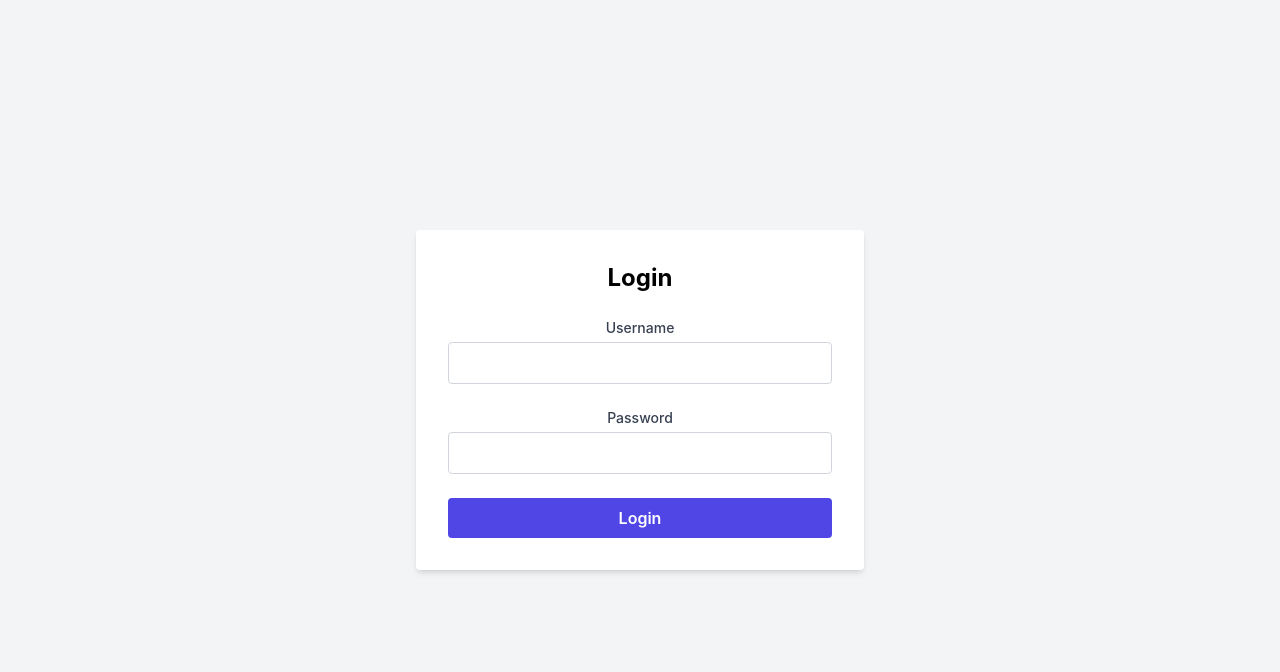
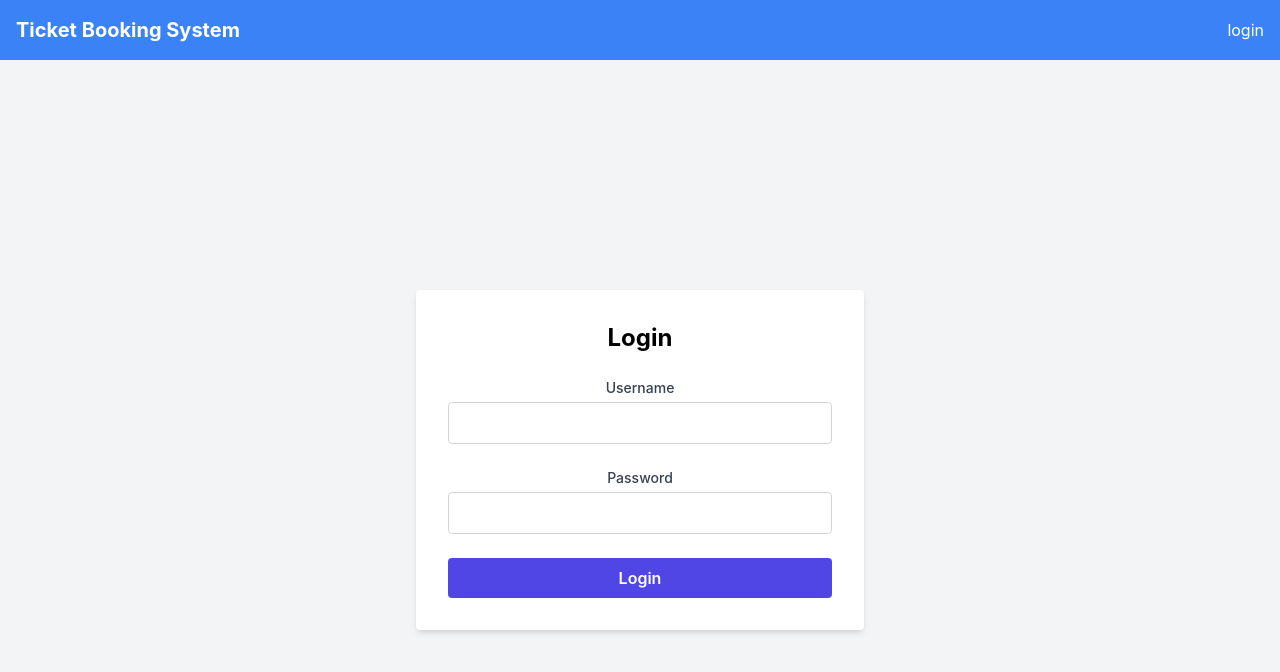
Before and after one commit to saksham000/Ticket-Booking-System-Frontend, a React (Create React App) app: page / in a window 1280 px wide. Shown: the top 672 px of the page. Built offline with nearby package versions, Linux system fonts and the light colour scheme.

Commit message:
Added NavBar

```diff
--- a/src/component/movie/ErrorComponent.jsx
+++ b/src/component/movie/ErrorComponent.jsx
@@ -1,12 +1,12 @@
 export default function ErrorComponent() {
   return (
     <div className=" bg-black flex items-center justify-center min-h-screen">
-      <div className="text-red-600 w-full max-w-md p-8 space-y-6">
+      <div className="text-red-600 w-full max-w-md space-y-6">
         <h1 className="text-2xl  text-center font-semibold">
           We Are Working Really Hard!
         </h1>
         <div className="text-2xl text-center font-semibold">
-          Soory for 404 Error
+          Soory but this page does not exist !
         </div>
       </div>
     </div>
--- a/src/component/movie/LoginComponent.jsx
+++ b/src/component/movie/LoginComponent.jsx
@@ -28,7 +28,11 @@ function LoginComponent() {
   return (
     <div className="Login flex items-center justify-center min-h-screen bg-gray-100">
       <div className="w-full max-w-md p-8 space-y-6 bg-white rounded shadow-md">
-        {showErrorMessage && <div>Please Check Your Credientials</div>}
+        {showErrorMessage && (
+          <div className="block p-1 bg-red-500 rounded font-semibold text-black">
+            Please Check Your Credientials !!!!
+          </div>
+        )}
 
         <h2 className="text-2xl font-bold text-center">Login</h2>
         <form className="mt-8 space-y-6">
--- /dev/null
+++ b/src/component/movie/Logout.jsx
@@ -0,0 +1,15 @@
+import { Link } from "react-router-dom";
+
+export default function Logout() {
+  return (
+    <div className="text-green-600 mt-40 font-semibold text-4xl">
+      <h1>You are Logged Out !</h1>
+      <div>Thank You For using My App.</div>
+      <br />
+      <div>Want to Login ?</div>
+      <Link to="/login" className="text-red-600">
+        Login
+      </Link>
+    </div>
+  );
+}
--- a/src/component/movie/Movie.jsx
+++ b/src/component/movie/Movie.jsx
@@ -3,6 +3,8 @@ import LoginComponent from "./LoginComponent";
 import WelcomeComponent from "./WelcomeComponent";
 import { BrowserRouter, Routes, Route, Navigate } from "react-router-dom";
 import AuthProvider, { useAuth } from "./security/AuthContext";
+import NavBar from "./NavBar";
+import Logout from "./Logout";
 
 function AuthRoute({ children }) {
   const authContext = useAuth();
@@ -17,6 +19,7 @@ export default function Movie() {
     <div>
       <AuthProvider>
         <BrowserRouter>
+          <NavBar />
           <Routes>
             <Route path="/" element={<LoginComponent />} />
             <Route path="/login" element={<LoginComponent />} />
@@ -26,8 +29,17 @@ export default function Movie() {
               element={
                 <AuthRoute>
                   {/* // jab bhi refresh kr rha hu site ko toh ye reset kr de rha
-                  hai sab kuch to / */}
+                  //hai sab kuch to  */}
                   <WelcomeComponent />
+                </AuthRoute>
+              }
+            />
+
+            <Route
+              path="/logout"
+              element={
+                <AuthRoute>
+                  <Logout />
                 </AuthRoute>
               }
             />
--- /dev/null
+++ b/src/component/movie/NavBar.jsx
@@ -0,0 +1,52 @@
+import { Link } from "react-router-dom";
+import { useAuth } from "./security/AuthContext";
+
+export default function NavBar() {
+  const authContext = useAuth();
+  const isAuth = authContext.isAuth;
+  function logout() {
+    authContext.logout();
+  }
+
+  return (
+    <nav className="bg-blue-500 p-4">
+      <div className="container mx-auto flex justify-between items-center">
+        <div className="text-white font-bold text-xl">
+          Ticket Booking System
+        </div>
+        <div className="flex space-x-4">
+          {isAuth && (
+            <Link
+              to={`welcome/${authContext.username}`}
+              className="text-white hover:text-gray-300"
+            >
+              Home
+            </Link>
+          )}
+
+          {isAuth && (
+            <Link to="/movies" className="text-white hover:text-gray-300">
+              Movies
+            </Link>
+          )}
+
+          {!isAuth && (
+            <Link to="/login" className="text-white hover:text-gray-300">
+              login
+            </Link>
+          )}
+
+          {isAuth && (
+            <Link
+              to="/logout"
+              onClick={logout}
+              className="text-white hover:text-gray-300"
+            >
+              Logout
+            </Link>
+          )}
+        </div>
+      </div>
+    </nav>
+  );
+}
--- a/src/component/movie/WelcomeComponent.jsx
+++ b/src/component/movie/WelcomeComponent.jsx
@@ -1,7 +1,22 @@
-import { useParams } from "react-router-dom";
+import { useParams, Link } from "react-router-dom";
 
 export default function WelcomeComponent() {
   const { username } = useParams();
 
-  return <div>Welcome {username}</div>;
+  return (
+    <div className="bg-black min-h-screen">
+      <div className=" text-gray-300">
+        <h1 className="text-3xl text-center pt-20">Welcome {username} !</h1>
+        <h2 className="text-3xl text-center pt-5">Please Choose One</h2>
+        <div className="flex justify-center mt-24 gap-32">
+          <Link to="/newuser" className=" bg-red-500 text-center p-8 rounded">
+            User
+          </Link>
+          <Link to="/admin" className=" bg-green-500 text-center p-8 rounded">
+            Admin
+          </Link>
+        </div>
+      </div>
+    </div>
+  );
 }
```
